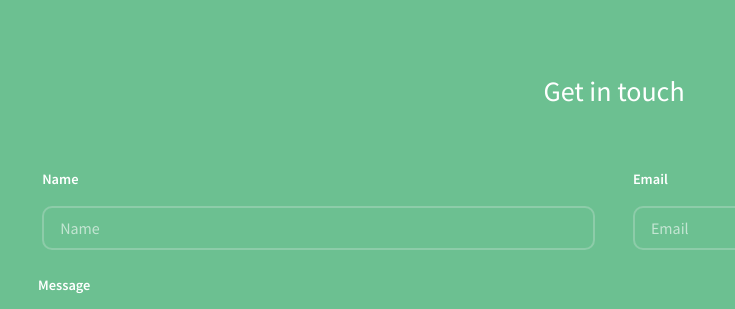
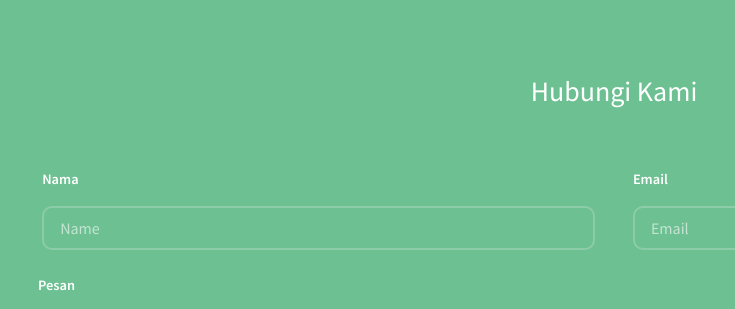
Before and after one commit to muwardi/progate.projectdts.teamf04, a plain HTML site: page index.html in a window 1280 px wide. Shown: the part 1240-1549 px from the top of the page, 26-761 px from the left. Drawn offline with Linux system fonts and the light colour scheme.

Commit message:
Update index.html

```diff
--- a/index.html
+++ b/index.html
@@ -94,12 +94,12 @@
 			<footer id="footer">
 				<div class="inner">
 
-					<h3>Get in touch</h3>
+					<h3>Hubungi Kami</h3>
 
 					<form action="#" method="post">
 
 						<div class="field half first">
-							<label for="name">Name</label>
+							<label for="name">Nama</label>
 							<input name="name" id="name" type="text" placeholder="Name">
 						</div>
 						<div class="field half">
@@ -107,7 +107,7 @@
 							<input name="email" id="email" type="email" placeholder="Email">
 						</div>
 						<div class="field">
-							<label for="message">Message</label>
+							<label for="message">Pesan</label>
 							<textarea name="message" id="message" rows="6" placeholder="Message"></textarea>
 						</div>
 						<ul class="actions">
```
